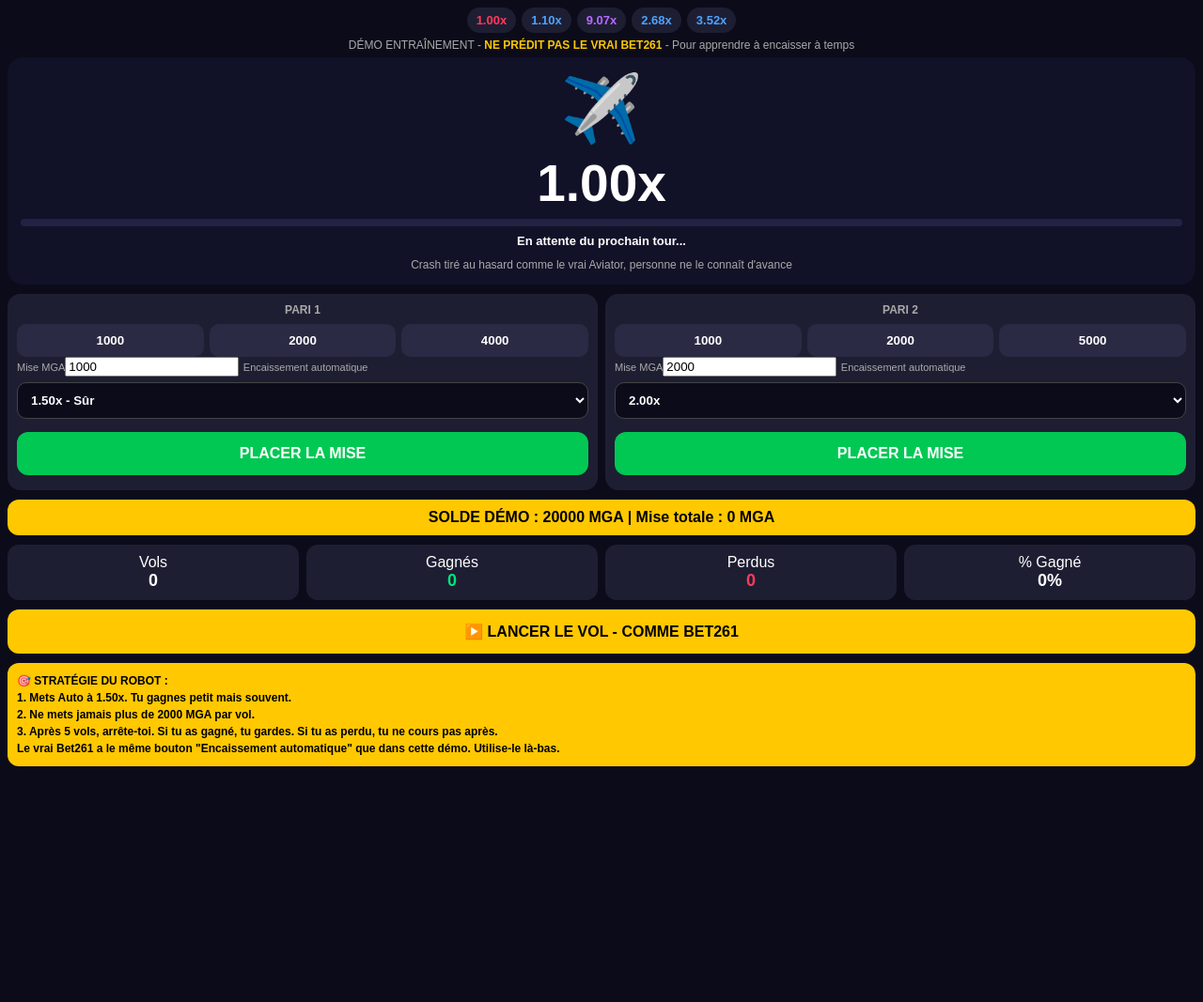
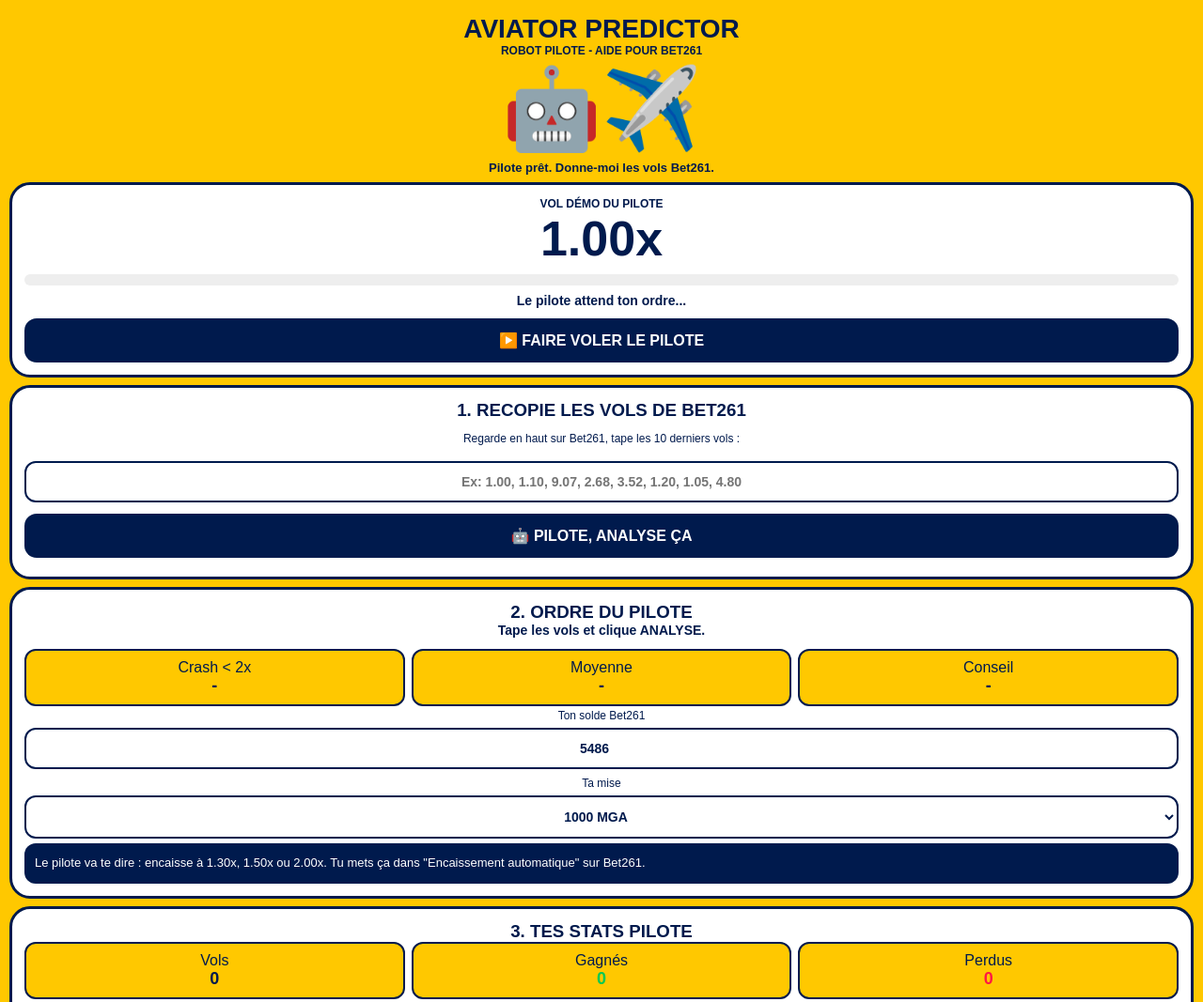
Before and after one commit to Francki2701/Aviator-predictor, a plain HTML site: page index.html in a window 1280 px wide. Shown: the top 1067 px of the page at 94% size. Before the commit the page ends 824 px from the top, so only its background shows below. Drawn offline with Linux system fonts and the light colour scheme.

Commit message:
Update title and styles in index.html

```diff
--- a/index.html
+++ b/index.html
@@ -3,160 +3,131 @@
 <head>
 <meta charset="UTF-8">
 <meta name="viewport" content="width=device-width, initial-scale=1">
-<title>AVIATOR BET261 - DÉMO ENTRAÎNEMENT</title>
+<title>ROBOT PILOTE - AVIATOR BET261</title>
 <style>
-*{box-sizing:border-box}body{margin:0;background:#0B0B1A;color:#fff;font-family:Arial;padding:8px}
-.top{display:flex;gap:6px;flex-wrap:wrap;justify-content:center}
-.top span{background:#1E1E33;padding:6px 10px;border-radius:20px;font-weight:900;font-size:13px}
-.top .rouge{color:#FF3B5C}.top .bleu{color:#4DA3FF}.top .violet{color:#B46BFF}
-.header{text-align:center;font-size:12px;color:#aaa;margin:6px 0}
-.header b{color:#FFC800}
-.jeu{background:#111128;border-radius:16px;padding:14px;text-align:center;position:relative;overflow:hidden}
-.avion{font-size:70px;transition:transform .1s}
-.multi{font-size:55px;font-weight:900;margin:6px 0}
-.multi.crash{color:#FF3B5C}
-.multi.gagne{color:#00E676}
-.bar{height:8px;background:#222244;border-radius:20px;overflow:hidden}
-.fill{height:100%;background:#FF3B5C;width:0%}
-.msg{font-size:13px;font-weight:900;margin:8px 0;min-height:18px}
-.panels{display:flex;gap:8px;margin-top:10px}
-.panel{flex:1;background:#1E1E33;border-radius:14px;padding:10px}
-.panel h3{font-size:12px;margin:0 0 8px;color:#aaa;text-align:center}
-.row{display:flex;gap:6px}
-.row button{flex:1;background:#2A2A44;color:#fff;border:0;padding:10px;border-radius:10px;font-weight:900}
-.row input{flex:1;background:#0B0B1A;color:#fff;border:1px solid #444;padding:10px;border-radius:10px;text-align:center;font-weight:900;width:100%}
-label{font-size:11px;color:#aaa}
-select{width:100%;background:#0B0B1A;color:#fff;border:1px solid #444;padding:10px;border-radius:10px;font-weight:900;margin:6px 0}
-.btn-mise{width:100%;background:#00C853;color:#fff;border:0;padding:14px;border-radius:12px;font-weight:900;font-size:16px;margin-top:8px}
-.btn-mise.attente{background:#FFA000}
-.btn-encaisser{background:#FF3B5C !important}
-.solde{background:#FFC800;color:#000;border-radius:12px;padding:10px;text-align:center;font-weight:900;margin-top:10px}
-.stats{display:flex;gap:8px;margin-top:10px}
-.stats div{flex:1;background:#1E1E33;border-radius:12px;padding:10px;text-align:center}
-.stats b{font-size:18px;display:block}
-.avert{background:#FFC800;color:#000;border-radius:12px;padding:10px;font-size:12px;line-height:1.5;margin-top:10px;font-weight:700}
+*{box-sizing:border-box}body{margin:0;background:#FFC800;color:#001A4D;font-family:Arial;padding:10px;text-align:center}
+h1{font-size:28px;margin:5px 0 0}.sous{font-size:12px;font-weight:900}
+.pilote{font-size:85px;margin:5px 0;transition:transform .2s}
+.cockpit{background:#fff;border:3px solid #001A4D;border-radius:22px;padding:13px;margin:8px 0}
+.multi{font-size:52px;font-weight:900}.multi.crash{color:#FF1744}.multi.ok{color:#00C853}
+.bar{height:12px;background:#eee;border-radius:20px;overflow:hidden;margin:8px 0}.fill{height:100%;background:#001A4D;width:0%}
+input,select{width:100%;padding:12px;border:2px solid #001A4D;border-radius:12px;font-weight:900;font-size:14px;margin:5px 0;background:#fff;color:#001A4D;text-align:center}
+button{width:100%;padding:14px;border:0;border-radius:13px;font-weight:900;font-size:16px;margin-top:7px}
+.bleu{background:#001A4D;color:#fff}.vert{background:#00C853;color:#fff}.rouge{background:#FF1744;color:#fff}.jaune{background:#fff;color:#001A4D;border:2px solid #001A4D}
+.msg{font-weight:900;font-size:14px;min-height:20px}
+.badge{display:inline-block;padding:5px 9px;border-radius:20px;background:#FFC800;border:2px solid #001A4D;margin:2px;font-size:12px}
+.stats{display:flex;gap:7px}.stats div{flex:1;background:#FFC800;border:2px solid #001A4D;border-radius:12px;padding:9px}.stats b{font-size:18px;display:block}
+.conseil{background:#001A4D;color:#fff;border-radius:12px;padding:11px;font-size:13px;line-height:1.6;text-align:left}
+.small{font-size:11px;line-height:1.5}
 </style>
 </head>
 <body>
+<h1>AVIATOR PREDICTOR</h1>
+<div class="sous">ROBOT PILOTE - AIDE POUR BET261</div>
+<div class="pilote" id="pilote">🤖✈️</div>
+<div style="font-weight:900;font-size:13px" id="piloteTexte">Pilote prêt. Donne-moi les vols Bet261.</div>
 
-<div class="top" id="historique">
-<span class="rouge">1.00x</span><span class="bleu">1.10x</span><span class="violet">9.07x</span><span class="bleu">2.68x</span><span class="bleu">3.52x</span>
+<div class="cockpit">
+<div style="font-size:12px;font-weight:900">VOL DÉMO DU PILOTE</div>
+<div class="multi" id="multi">1.00x</div>
+<div class="bar"><div class="fill" id="fill"></div></div>
+<div class="msg" id="msg">Le pilote attend ton ordre...</div>
+<button class="bleu" onclick="volDemo()">▶️ FAIRE VOLER LE PILOTE</button>
+<button class="vert" id="btnEncaisser" style="display:none" onclick="encaisser()">💰 ENCAISSER MAINTENANT</button>
 </div>
 
-<div class="header">DÉMO ENTRAÎNEMENT - <b>NE PRÉDIT PAS LE VRAI BET261</b> - Pour apprendre à encaisser à temps</div>
-
-<div class="jeu">
-<div class="avion" id="avion">✈️</div>
-<div class="multi" id="multi">1.00x</div>
-<div class="bar"><div class="fill" id="fill"></div></div>
-<div class="msg" id="msg">En attente du prochain tour...</div>
-<div style="font-size:12px;color:#aaa">Crash tiré au hasard comme le vrai Aviator, personne ne le connaît d'avance</div>
+<div class="cockpit" style="text-align:left">
+<h3 style="text-align:center;margin:0">1. RECOPIE LES VOLS DE BET261</h3>
+<p style="font-size:12px;text-align:center">Regarde en haut sur Bet261, tape les 10 derniers vols :</p>
+<input id="hist" placeholder="Ex: 1.00, 1.10, 9.07, 2.68, 3.52, 1.20, 1.05, 4.80">
+<button class="bleu" onclick="analyser()">🤖 PILOTE, ANALYSE ÇA</button>
+<div id="liste" style="text-align:center;margin-top:7px"></div>
 </div>
 
-<div class="panels">
-<!-- PANEL 1 -->
-<div class="panel">
-<h3>PARI 1</h3>
-<div class="row"><button onclick="setMise(1,1000)">1000</button><button onclick="setMise(1,2000)">2000</button><button onclick="setMise(1,4000)">4000</button></div>
-<label>Mise MGA</label><input id="mise1" value="1000" type="number">
-<label>Encaissement automatique</label>
-<select id="auto1"><option value="0">Désactivé</option><option value="1.5" selected>1.50x - Sûr</option><option value="2">2.00x</option><option value="3">3.00x - Risqué</option></select>
-<button class="btn-mise" id="btn1" onclick="parier(1)">PLACER LA MISE</button>
-<div id="gain1" style="text-align:center;font-size:13px;font-weight:900;margin-top:6px"></div>
+<div class="cockpit">
+<h3 style="margin:0">2. ORDRE DU PILOTE</h3>
+<div class="msg" id="ordre">Tape les vols et clique ANALYSE.</div>
+<div class="stats" style="margin-top:8px">
+<div><span>Crash &lt; 2x</span><b id="petit">-</b></div>
+<div><span>Moyenne</span><b id="moy">-</b></div>
+<div><span>Conseil</span><b id="autoConseil">-</b></div>
+</div>
+<label style="font-size:12px">Ton solde Bet261</label>
+<input id="solde" value="5486" type="number">
+<label style="font-size:12px">Ta mise</label>
+<select id="mise"><option value="500">500 MGA - Sûr</option><option value="1000" selected>1000 MGA</option><option value="2000">2000 MGA</option></select>
+<div class="conseil" id="conseil">Le pilote va te dire : encaisse à 1.30x, 1.50x ou 2.00x. Tu mets ça dans "Encaissement automatique" sur Bet261.</div>
 </div>
 
-<!-- PANEL 2 -->
-<div class="panel">
-<h3>PARI 2</h3>
-<div class="row"><button onclick="setMise(2,1000)">1000</button><button onclick="setMise(2,2000)">2000</button><button onclick="setMise(2,5000)">5000</button></div>
-<label>Mise MGA</label><input id="mise2" value="2000" type="number">
-<label>Encaissement automatique</label>
-<select id="auto2"><option value="0">Désactivé</option><option value="1.5">1.50x - Sûr</option><option value="2" selected>2.00x</option><option value="5">5.00x - Très risqué</option></select>
-<button class="btn-mise" id="btn2" onclick="parier(2)">PLACER LA MISE</button>
-<div id="gain2" style="text-align:center;font-size:13px;font-weight:900;margin-top:6px"></div>
+<div class="cockpit">
+<h3 style="margin:0">3. TES STATS PILOTE</h3>
+<div class="stats">
+<div><span>Vols</span><b id="nbVols">0</b></div>
+<div><span>Gagnés</span><b id="nbGagnes" style="color:#00C853">0</b></div>
+<div><span>Perdus</span><b id="nbPerdus" style="color:#FF1744">0</b></div>
 </div>
+<button class="rouge" onclick="reset()">🔄 RESET</button>
 </div>
 
-<div class="solde">SOLDE DÉMO : <span id="solde">20000</span> MGA | Mise totale : <span id="miseTotale">0</span> MGA</div>
-
-<div class="stats">
-<div><span>Vols</span><b id="nbVols">0</b></div>
-<div><span>Gagnés</span><b id="nbGagnes" style="color:#00E676">0</b></div>
-<div><span>Perdus</span><b id="nbPerdus" style="color:#FF3B5C">0</b></div>
-<div><span>% Gagné</span><b id="pct">0%</b></div>
-</div>
-
-<button class="btn-mise" style="background:#FFC800;color:#000;margin-top:10px" onclick="lancerVol()">▶️ LANCER LE VOL - COMME BET261</button>
-
-<div class="avert">
-<b>🎯 STRATÉGIE DU ROBOT :</b><br>
-1. Mets Auto à 1.50x. Tu gagnes petit mais souvent.<br>
-2. Ne mets jamais plus de 2000 MGA par vol.<br>
-3. Après 5 vols, arrête-toi. Si tu as gagné, tu gardes. Si tu as perdu, tu ne cours pas après.<br>
-Le vrai Bet261 a le même bouton "Encaissement automatique" que dans cette démo. Utilise-le là-bas.
-</div>
+<div class="conseil"><b>⚠️ PILOTE HONNÊTE :</b><br>Le pilote ne connaît pas le prochain crash. Il est au hasard sur le serveur Bet261.<br>Son travail : t'empêcher de mettre 4000 MGA et de tout perdre. Il te dit de sortir tôt, à 1.50x, et de t'arrêter après 3 pertes.</div>
+<p class="small">Robot d'entraînement et d'aide statistique. Ne prédit pas le vrai Bet261. 18+ Joue responsable.</p>
 
 <script>
-let solde=20000, enCours=false, multi=1, crash=0, timer=null;
-let paris={1:null,2:null}, vols=0, gagnes=0, perdus=0, hist=[];
-function setMise(n,v){document.getElementById('mise'+n).value=v}
-function parier(n){
-  if(enCours){alert('Attends la fin du vol !');return}
-  let mise=parseInt(document.getElementById('mise'+n).value)||0;
-  let auto=parseFloat(document.getElementById('auto'+n).value)||0;
-  if(mise<=0||mise>solde){alert('Mise impossible, solde insuffisant');return}
-  solde-=mise; paris[n]={mise,auto,encaisse:false};
-  document.getElementById('btn'+n).innerText='✅ MISE '+mise+' MGA PRÊTE';
-  document.getElementById('btn'+n).classList.add('attente');
-  document.getElementById('gain'+n).innerText='Auto : '+(auto?auto+'x':'Manuel');
-  majSolde();
+let multi=1, enCours=false, crash=0, timer=null, vols=0, gagnes=0, perdus=0, monAuto=1.5;
+function analyser(){
+  let txt=document.getElementById('hist').value.trim();
+  if(!txt){alert('Tape les vols Bet261 d\'abord ! Ex: 1.00, 2.68, 9.07');return}
+  let vals=txt.split(',').map(v=>parseFloat(v.replace('x','').trim())).filter(v=>!isNaN(v)&&v>=1);
+  if(vals.length<3){alert('Mets au moins 3 vols');return}
+  document.getElementById('liste').innerHTML=vals.map(v=>'<span class="badge">'+v.toFixed(2)+'x</span>').join('');
+  let moy=vals.reduce((a,b)=>a+b,0)/vals.length;
+  let petit=vals.filter(v=>v<2).length/vals.length*100;
+  document.getElementById('moy').innerText=moy.toFixed(2)+'x';
+  document.getElementById('petit').innerText=Math.round(petit)+'%';
+  if(petit>=70){monAuto=1.30;document.getElementById('autoConseil').innerText='1.30x';document.getElementById('ordre').innerText='🚨 PILOTE : Marché froid ! Encaisse à 1.30x, mise 500 MGA.'}
+  else if(petit>=50){monAuto=1.50;document.getElementById('autoConseil').innerText='1.50x';document.getElementById('ordre').innerText='🟡 PILOTE : Normal. Encaisse à 1.50x, mise 1000 MGA.'}
+  else {monAuto=2.00;document.getElementById('autoConseil').innerText='2.00x';document.getElementById('ordre').innerText='🟢 PILOTE : Marché chaud. Tu peux tenter 2.00x.'}
+  let solde=parseInt(document.getElementById('solde').value)||5486;
+  let mise=parseInt(document.getElementById('mise').value)||1000;
+  document.getElementById('conseil').innerHTML='✅ ORDRE PILOTE : Sur Bet261, mets <b>Encaissement automatique à '+monAuto+'x</b>, mise <b>'+mise+' MGA</b>.<br>Avec '+solde+' MGA tu peux tenir '+Math.floor(solde/mise)+' vols. Si tu perds 3 fois de suite, ARRÊTE-TOI, ne remets pas 4000 MGA.';
+  document.getElementById('piloteTexte').innerText='Pilote : J\'ai analysé. Encaisse à '+monAuto+'x !';
+  document.getElementById('pilote').innerText='🤖👨‍✈️';
 }
-function majSolde(){document.getElementById('solde').innerText=solde;let tot=0;for(let k in paris) if(paris[k]) tot+=paris[k].mise;document.getElementById('miseTotale').innerText=tot}
-function lancerVol(){
+function volDemo(){
   if(enCours) return;
-  if(!paris[1]&&!paris[2]){alert('Place d\'abord une mise !');return}
-  // Crash aléatoire, comme le vrai jeu
-  crash=1+Math.random()*Math.random()*8;
-  if(Math.random()<0.2) crash=1+Math.random()*0.4;
+  crash=1+Math.random()*Math.random()*8; if(Math.random()<0.2) crash=1+Math.random()*0.4;
   multi=1; enCours=true;
   document.getElementById('multi').className='multi';
-  document.getElementById('msg').innerText='✈️ Ça monte... Encaissement auto activé !';
+  document.getElementById('btnEncaisser').style.display='block';
+  document.getElementById('msg').innerText='✈️ Le pilote vole... Encaisse avant le crash ! Objectif : '+monAuto+'x';
   timer=setInterval(()=>{
-    multi+=0.04+multi*0.025; multi=Math.round(multi*100)/100;
+    multi+=0.05+multi*0.02; multi=Math.round(multi*100)/100;
     document.getElementById('multi').innerText=multi.toFixed(2)+'x';
-    document.getElementById('avion').style.transform='translateX('+(multi*4)+'px) translateY('+(-multi*2)+'px) rotate(15deg)';
-    document.getElementById('fill').style.width=Math.min(multi*8,100)+'%';
-    // Auto encaissement
-    for(let n of [1,2]){
-      let p=paris[n];
-      if(p&&!p.encaisse&&p.auto&&multi>=p.auto){
-        p.encaisse=true; let gain=Math.round(p.mise*multi); solde+=gain; gagnes++;
-        document.getElementById('gain'+n).innerText='✅ Encaissé à '+multi.toFixed(2)+'x = +'+gain+' MGA';
-        document.getElementById('gain'+n).style.color='#00E676';
-      }
-    }
-    if(multi>=crash) finVol(true);
+    document.getElementById('fill').style.width=Math.min(multi*10,100)+'%';
+    document.getElementById('pilote').style.transform='translateY('+(-multi*2)+'px)';
+    if(multi>=monAuto){document.getElementById('msg').innerText='✅ PILOTE : C\'est l\'heure ! ENCAISSE MAINTENANT à '+monAuto+'x';}
+    if(multi>=crash) crashVol();
   },100);
 }
-function finVol(isCrash){
+function encaisser(){
+  if(!enCours) return; clearInterval(timer); enCours=false;
+  document.getElementById('multi').classList.add('ok');
+  document.getElementById('msg').innerText='✅ Bien joué ! Tu as écouté le pilote. Tu es sorti à '+multi.toFixed(2)+'x';
+  document.getElementById('piloteTexte').innerText='Pilote : Bravo, tu as encaissé à temps !';
+  document.getElementById('btnEncaisser').style.display='none';
+  vols++; gagnes++; maj();
+}
+function crashVol(){
   clearInterval(timer); enCours=false;
-  if(isCrash){
-    document.getElementById('multi').innerText='💥 CRASH @ '+crash.toFixed(2)+'x';
-    document.getElementById('multi').classList.add('crash');
-    document.getElementById('msg').innerText='💥 Crash ! Ceux qui n\'ont pas encaissé ont perdu.';
-    for(let n of [1,2]){let p=paris[n]; if(p&&!p.encaisse){perdus++; document.getElementById('gain'+n).innerText='❌ Perdu '+p.mise+' MGA'; document.getElementById('gain'+n).style.color='#FF3B5C';}}
-  }
-  hist.unshift(crash.toFixed(2)+'x'); hist=hist.slice(0,5);
-  let h=document.getElementById('historique'); h.innerHTML=hist.map(v=>{let x=parseFloat(v);let c=x<2?'rouge':x<5?'bleu':'violet';return '<span class="'+c+'">'+v+'</span>'}).join('');
-  vols++; majSolde();
-  document.getElementById('nbVols').innerText=vols;
-  document.getElementById('nbGagnes').innerText=gagnes;
-  document.getElementById('nbPerdus').innerText=perdus;
-  document.getElementById('pct').innerText=vols?Math.round(gagnes/(gagnes+perdus||1)*100)+'%':'0%';
-  paris={1:null,2:null};
-  document.getElementById('btn1').innerText='PLACER LA MISE'; document.getElementById('btn2').innerText='PLACER LA MISE';
-  document.getElementById('btn1').classList.remove('attente'); document.getElementById('btn2').classList.remove('attente');
+  document.getElementById('multi').innerText='💥 CRASH @ '+crash.toFixed(2)+'x';
+  document.getElementById('multi').classList.add('crash');
+  document.getElementById('msg').innerText='💥 Crash ! Tu n\'as pas encaissé à '+monAuto+'x à temps.';
+  document.getElementById('piloteTexte').innerText='Pilote : On a crashé... La prochaine fois, encaisse à '+monAuto+'x.';
+  document.getElementById('btnEncaisser').style.display='none';
+  vols++; perdus++; maj();
 }
+function maj(){document.getElementById('nbVols').innerText=vols;document.getElementById('nbGagnes').innerText=gagnes;document.getElementById('nbPerdus').innerText=perdus}
+function reset(){vols=0;gagnes=0;perdus=0;maj();document.getElementById('multi').innerText='1.00x';document.getElementById('msg').innerText='Le pilote attend ton ordre...'}
 </script>
 </body>
 </html>
```
